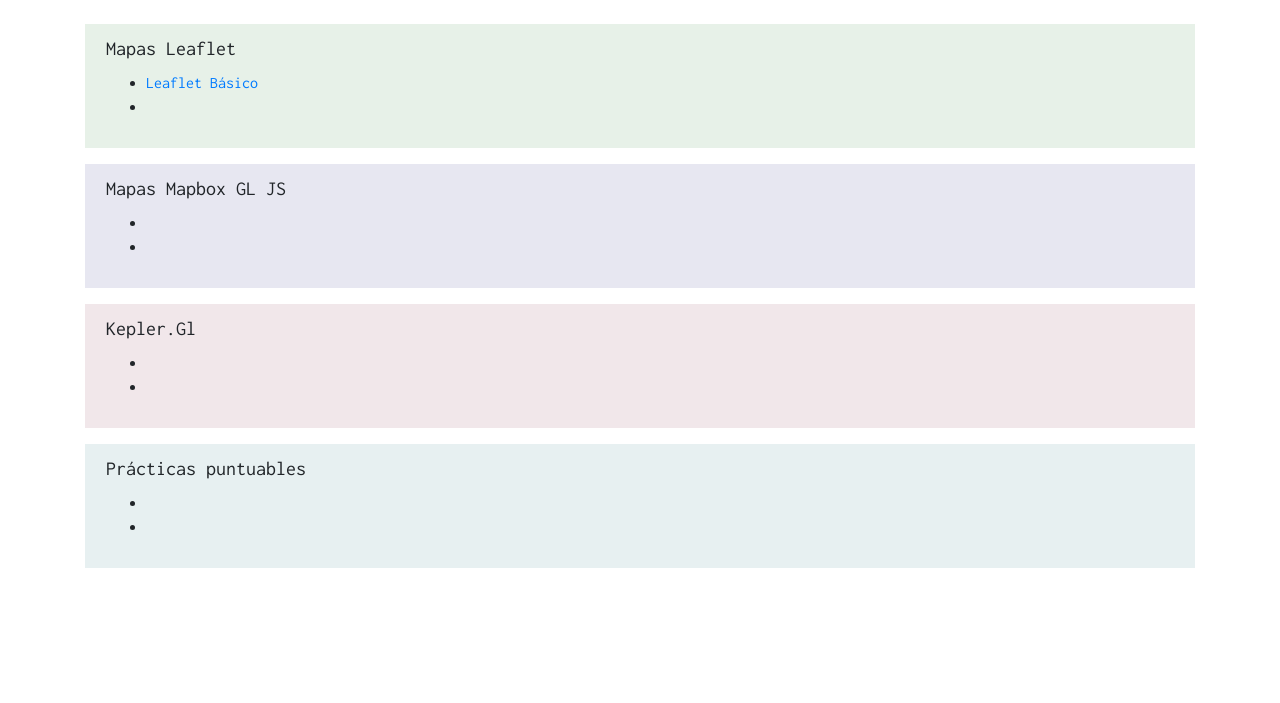
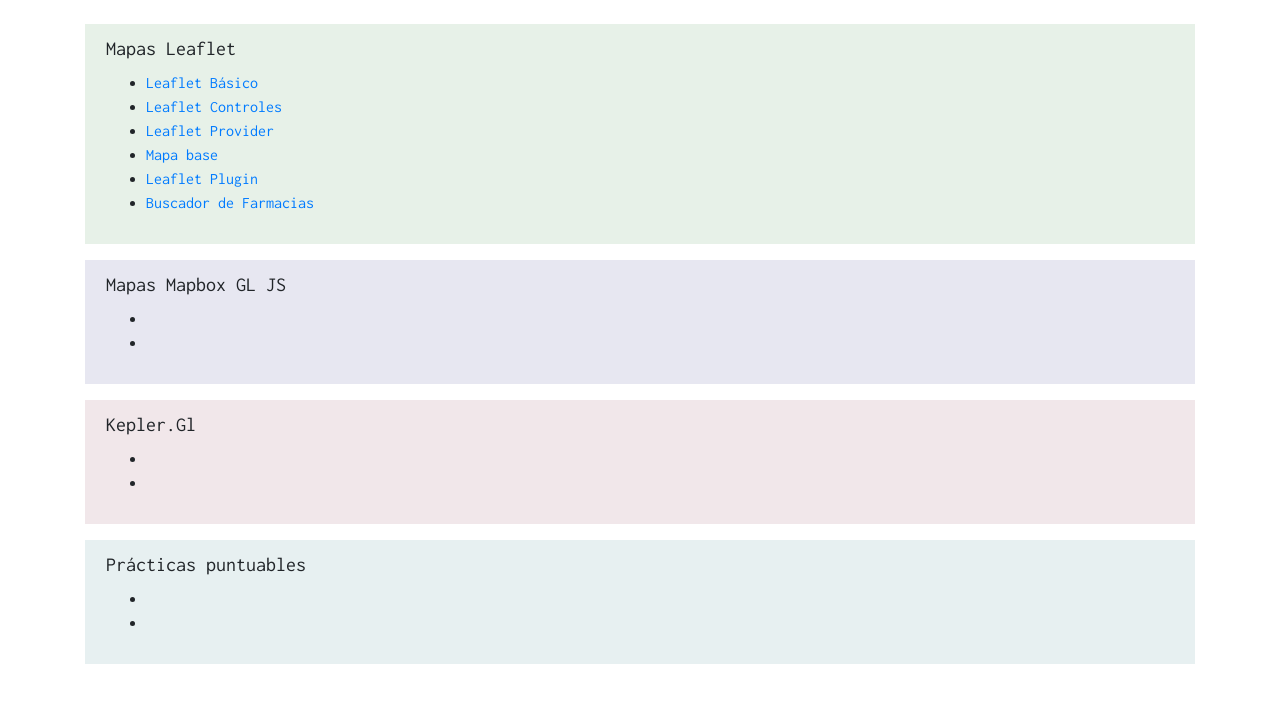
Before and after one commit to mcosco/geoweb, a plain HTML site: page index.html in a window 1280 px wide. Shown: the part 75-778 px from the top of the page. Drawn offline with nearby package versions, Linux system fonts and the light colour scheme.

Commit message:
modificacion index

```diff
--- a/index.html
+++ b/index.html
@@ -85,7 +85,22 @@
         <div class="col">
           <ul>
             <li><a href="leaflet-basico.html" target="_blank">Leaflet Básico</a></li>
-            <li><!--añadir aqui entrada--></li>
+            <li>
+              <a href="leaflet-controles.html" target="_blank">Leaflet Controles</a>
+          </li>
+          <li>
+              <a href="leaflet-provider.html" target="_blank">Leaflet Provider</a>
+          </li>
+          <li>
+              <a href="mapabase.html" target="_blank">Mapa base</a>
+          </li>
+
+          <li>
+              <a href="leaflet-plugin.html" target="_blank">Leaflet Plugin</a>
+          </li>
+          <li>
+              <a href="farmacias.html" target="_blank">Buscador de Farmacias</a>
+          </li>
           </ul>
         </div>
       </div>
```
